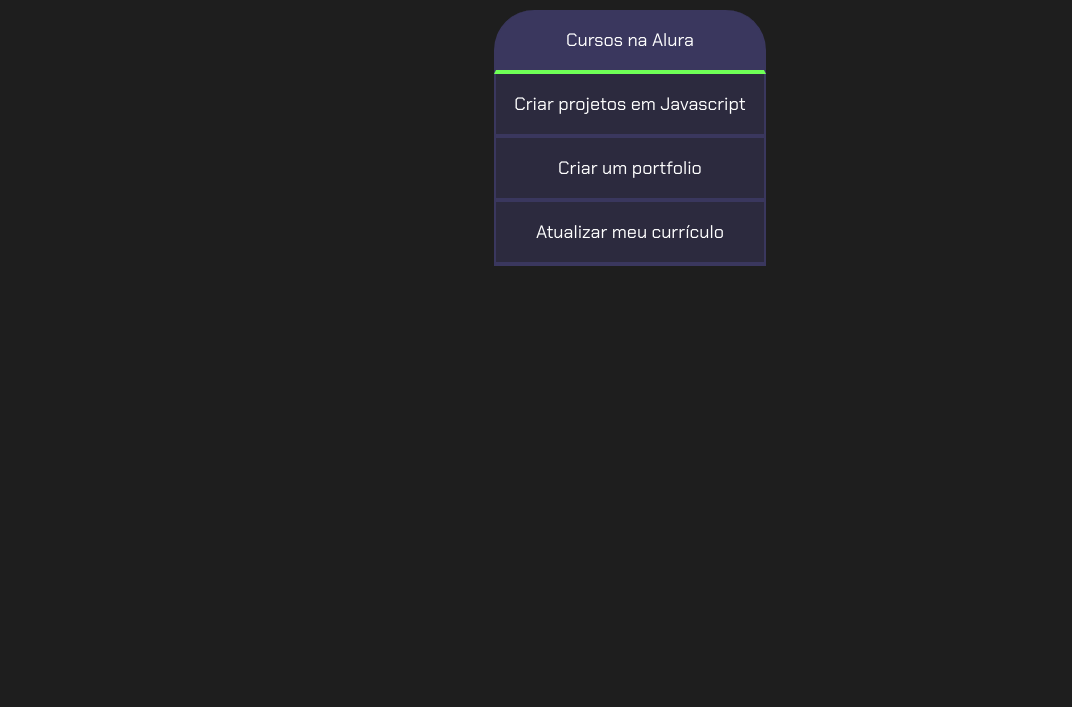
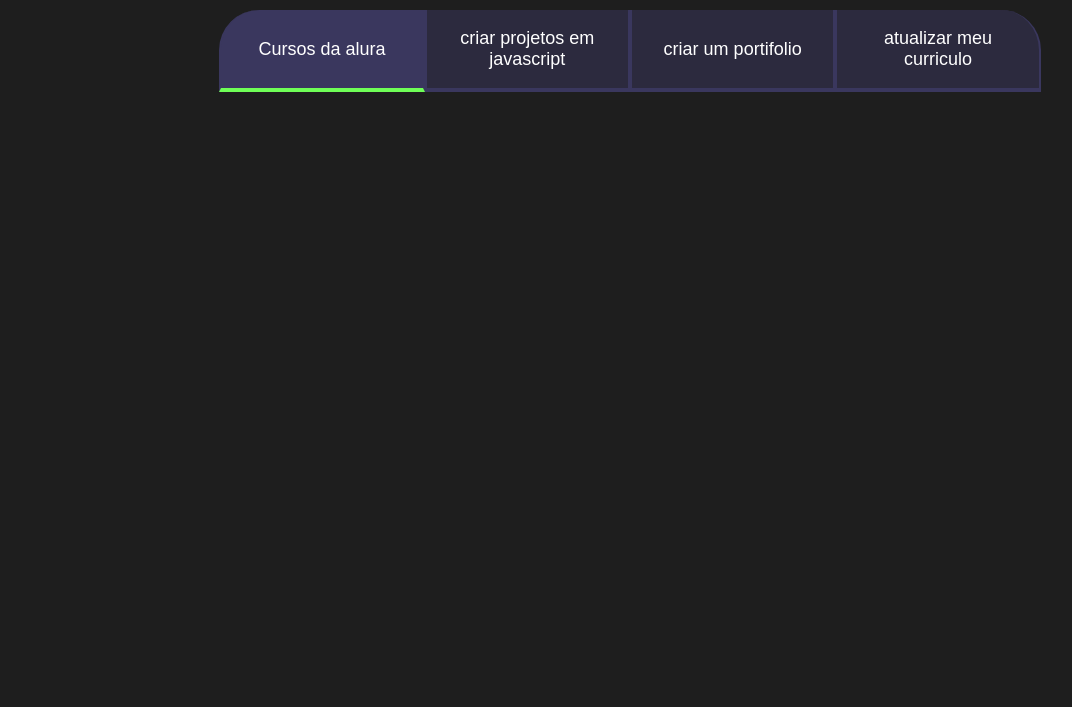
Before and after one commit to SenhorGustavoKK/Projeto-de-vida, a plain HTML site: page index.html in a window 1280 px wide. Shown: the part 93-800 px from the top of the page, without its empty margins (10-1082 px from the left). Drawn offline with Linux system fonts and the light colour scheme.

Commit message:
Add files via upload

```diff
--- a/index.html
+++ b/index.html
@@ -1,20 +1,22 @@
 <!DOCTYPE html>
 <html lang="pt-br">
-
 <head>
     <meta charset="UTF-8">
+    <meta http-equiv="X-UA-Compatible" content="IE=edge">
     <meta name="viewport" content="width=device-width, initial-scale=1.0">
-    <title>Meus objetivos do ano</title>
     <link rel="stylesheet" href="style.css">
+    <title>Objetivos do Ano</title>
 </head>
-
 <body>
     <section class="conteudo-principal">
-        <h2 class="titulo-principal">Meus objetivos do ano<span>_</span></h2>
-        <div class="conteudo">
-            <div class="botoes">
-                <button class="botao ativo">Cursos na Alura</button>
-                <button class="botao">Criar projetos em Javascript</button>
-                <button class="botao">Criar um portfolio</button>
-                <button class="botao">Atualizar meu currículo</button>
+        <h2 class="titulo-principal">Meus Objetivos do ano<span>_</span></h2>
+        <div class="botoes">
+            <button class="botao ativo">Cursos da alura</button>
+            <button class="botao">criar projetos em javascript</button>
+            <button class="botao">criar um portifolio</button>
+            <button class="botao">atualizar meu curriculo</button>
             </div>
+    </section>
+    <script src="main.js"></script>
+</body>
+</html>
--- /dev/null
+++ b/main.js
@@ -0,0 +1,11 @@
+const botoes = document.querySelectorAll(".botao");
+
+for(let i=0;i <botoes.length;i++){
+    botoes[i].onclick = function(){
+
+        for(let j=0;j<botoes.length;j++){
+            botoes[j].classList.remove("ativo");
+        }
+        botoes[i].classList.add("ativo");
+    }
+}
--- a/style.css
+++ b/style.css
@@ -1,21 +1,18 @@
 @import url('https://fonts.googleapis.com/css2?family=Chakra+Petch:wght@400;700&display=swap');
 
-:root {
+:root{
     --cor-de-fundo: #1E1E1E;
-    --verde: #6FFF57;
-    --branco: #FFFFFF;
-    --botao-ativo: #3A375E;
+    --verde: #6fff57;
+    --branco: #ffff;
+    --botao-ativo: #3a375e;
     --botao-inativo: rgba(58, 55, 94, 0.5);
-    --texto-fundo: rgba(58, 55, 94, 0.3);
+    --fundo-texto:rgba(58, 55, 94, 0.3);
 }
-
-body {
+body{
     background-color: var(--cor-de-fundo);
     color: var(--branco);
     font-family: 'Chakra Petch', sans-serif;
 }
-
-
 .conteudo-principal {
     display: flex;
     flex-direction: column;
@@ -25,20 +22,16 @@ body {
     width: 100%;
     margin: 0 auto;
 }
-
 .titulo-principal {
     text-align: left;
     width: 100%;
     font-size: 32px;
 }
-
 .titulo-principal span {
     color: var(--verde);
 }
-
-
-.botao {
-    font-family: 'Chakra Petch', sans-serif;
+.botao{
+    font-family: "Crakra Petch", sans-serif;
     background-color: var(--botao-inativo);
     color: var(--branco);
     display: flex;
@@ -52,26 +45,25 @@ body {
     border-right: 2px solid var(--botao-ativo);
     border-top: none;
 }
-@media screen and (min-width: 768px) {
-    .botoes {
-        display: flex;
-    }}
-
-.botao:first-child {
-    border-radius: 40px 40px 0 0;
-}
-
 .botoes {
     display: block;
 }
 
-.botao.ativo{
+.ativo{
     background-color: var(--botao-ativo);
     border-bottom: 4px solid var(--verde);
+    }
+
+@media screen and (min-width: 768px) {
+    .botoes {
+        display: flex;
+    }
+
+    .botao:first-child {
+        border-radius: 40px 0 0 0;
+    }
+
+    .botao:last-child {
+        border-radius: 0 40px 0 0;
+    }
 }
-
-.abas-textos{
-    background-color: var(--texto-fundo);
-    padding: 40px;
-    border-radius: 0 0 40px 40px;
-}
```
